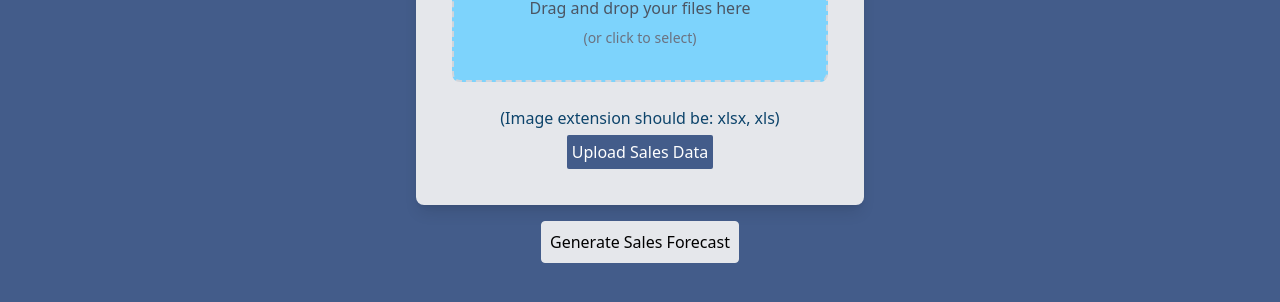
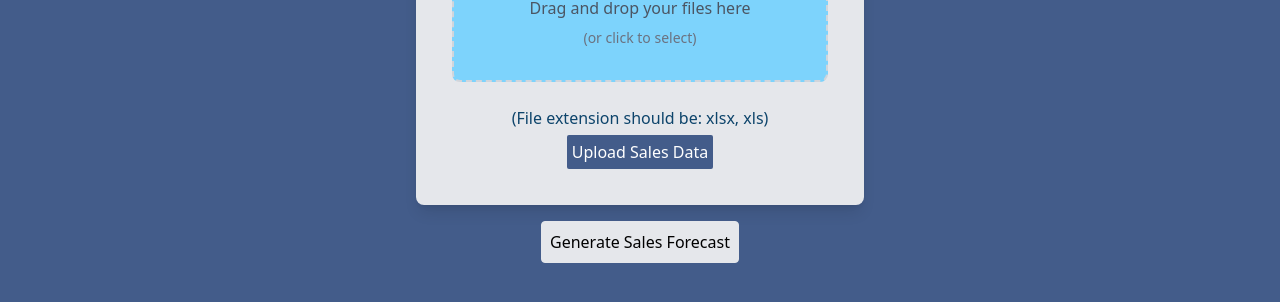
Before and after one commit to Alok5102R/SaleForecast, a Flask app: page / in a window 1280 px wide. Shown: the part 408-710 px from the top of the page. Run offline with Flask 3, Linux system fonts and the light colour scheme; some libraries are stand-ins or nearby versions.

Commit message:
minor update

```diff
--- a/flask_app/templates/index.html
+++ b/flask_app/templates/index.html
@@ -87,7 +87,7 @@
               </div>
               <div class="mt-6 text-center" id="fileList"></div>
               <div class="uploadcaption flex flex-col items-center">
-                  <p style="color: #0d446b">(Image extension should be: xlsx, xls)</p>
+                  <p style="color: #0d446b">(File extension should be: xlsx, xls)</p>
                   <input type="hidden" name="page_name" value="upload">
                   <button type="submit" style="margin-top: 5px; background-color: #435c8a; border: none; border-radius: 2px; color: white; padding: 5px;">Upload Sales Data</button>
               </div>
```
